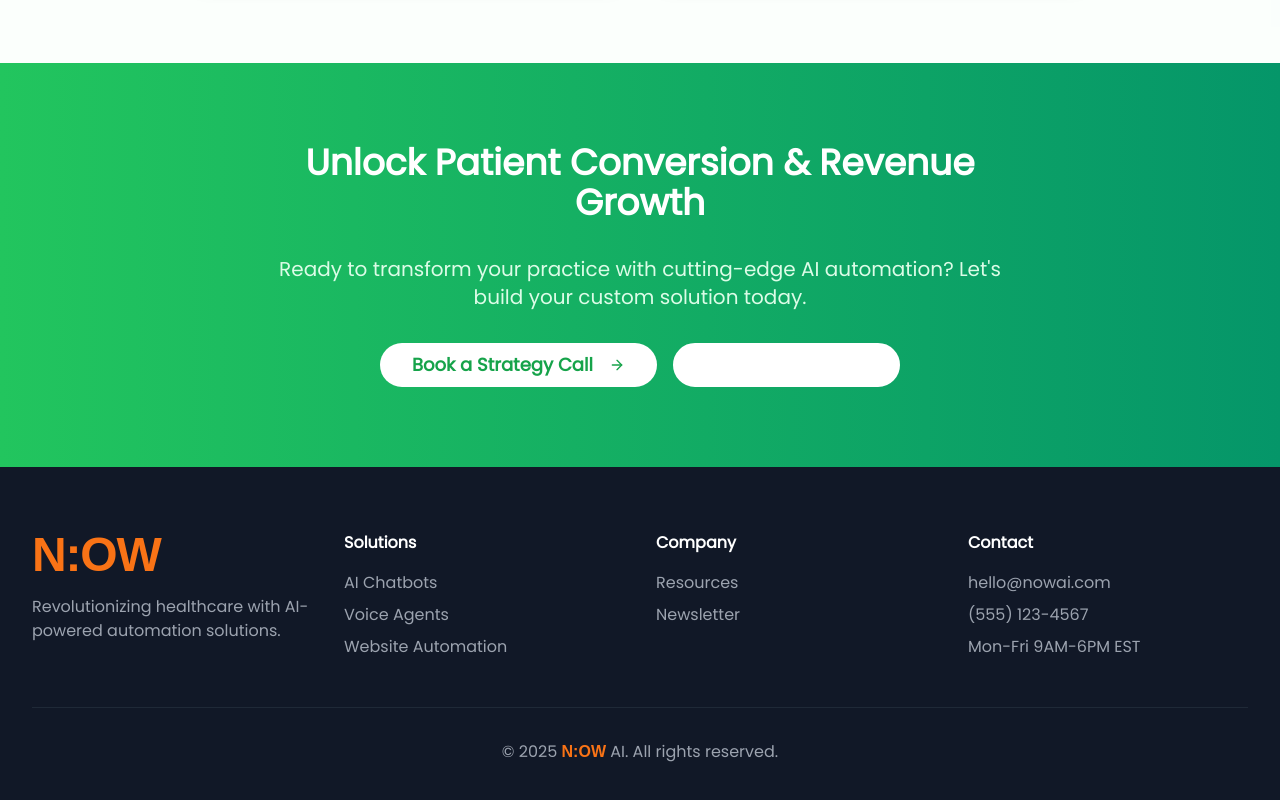
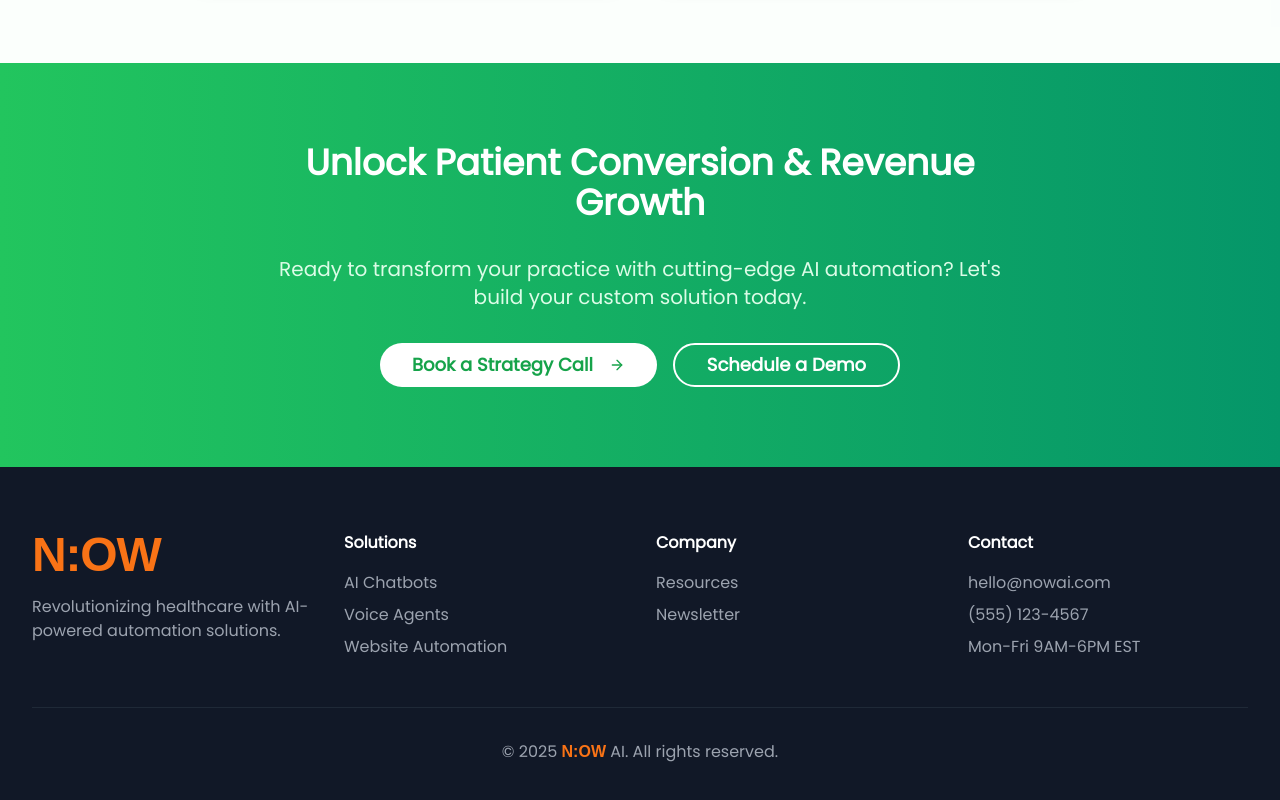
Before and after one commit to fabiconcept/now-ai-landing-page, a Next.js app: page / in a window 1280 px wide. Shown: the part 6324-7124 px from the top of the page. Built offline with nearby package versions, Linux system fonts and the light colour scheme; no server answers; a web font is replaced by a local one.

Commit message:
Fix the "Schedule a Demo" btn

```diff
--- a/app/client-page-content/HomePage.tsx
+++ b/app/client-page-content/HomePage.tsx
@@ -748,7 +748,7 @@ export default function HomePage() {
                                     <Button
                                         size="lg"
                                         variant="outline"
-                                        className="text-lg px-8 py-3 border-2 border-white text-white hover:bg-white hover:text-green-600 font-semibold rounded-full hover:scale-105 transition-all"
+                                        className="text-lg px-8 py-3 border-2 border-white bg-transparent text-white hover:bg-white hover:text-green-600 font-semibold rounded-full hover:scale-105 transition-all"
                                         onClick={() => (window.location.href = "/demo")}
                                     >
                                         Schedule a Demo
```
